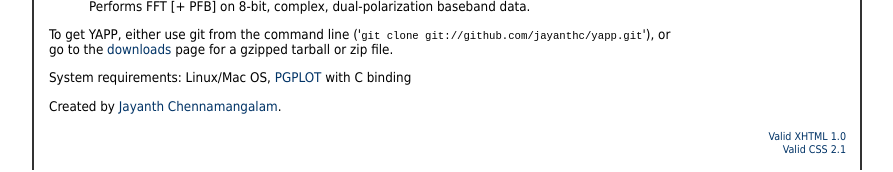
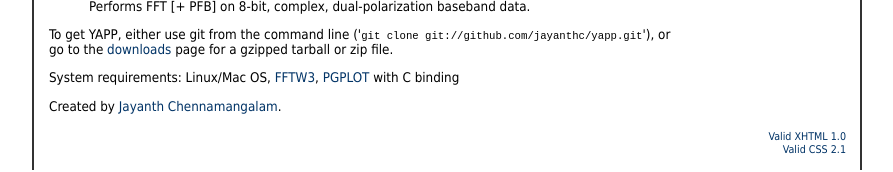
Before and after one commit to jayanthc/yapp, a plain HTML site: page index.htm in a window 1280 px wide. Shown: the part 410-582 px from the top of the page, without its empty margins (193-1086 px from the left). Drawn offline with Linux system fonts and the light colour scheme.

Commit message:
Updated system requirements.

```diff
--- a/index.htm
+++ b/index.htm
@@ -68,7 +68,7 @@
               <p>To get YAPP, either use git from the command line ('<span class="monospace">git clone git://github.com/jayanthc/yapp.git</span>'),
               or go to the <a href="http://github.com/jayanthc/yapp/archives/release">downloads</a> page for a gzipped tarball
               or zip file.</p>
-              <p>System requirements: Linux/Mac OS, <a href="http://www.astro.caltech.edu/~tjp/pgplot/">PGPLOT</a> with C binding</p>
+              <p>System requirements: Linux/Mac OS, <a href="http://www.fftw.org/">FFTW3</a>, <a href="http://www.astro.caltech.edu/~tjp/pgplot/">PGPLOT</a> with C binding</p>
               <p>Created by <a href="http://community.wvu.edu/~jc061/">Jayanth Chennamangalam</a>.</p>
             </td>
           </tr>
```
